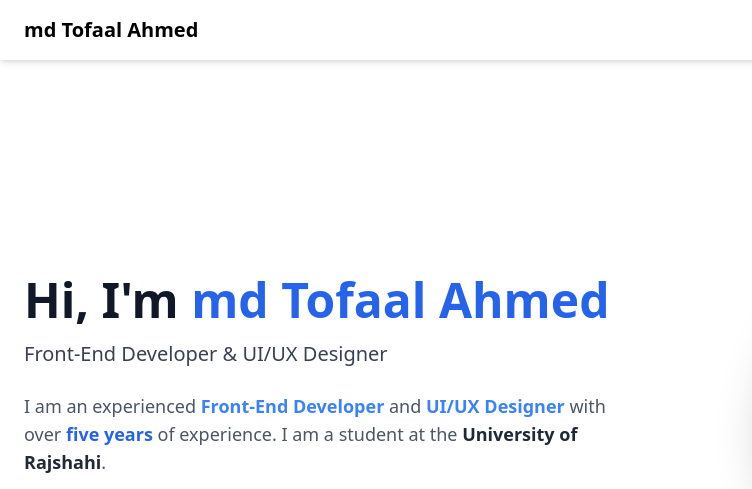
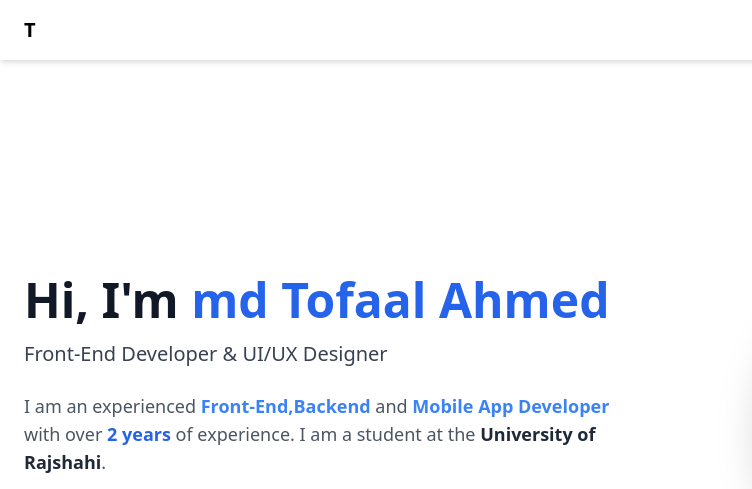
Before and after one commit to Tofaal9152/raaj-protfolio, a plain HTML site: page index.html in a window 1280 px wide. Shown: the top 489 px of the page, 0-752 px from the left. Drawn offline with nearby package versions, Linux system fonts and the light colour scheme; grey boxes are pictures that could not be loaded.

Commit message:
Update index.html

```diff
--- a/index.html
+++ b/index.html
@@ -12,7 +12,7 @@
 
   <!-- Header -->
   <header class="w-full bg-white shadow-md py-4 px-6 flex justify-between items-center">
-    <h1 class="text-xl font-bold">md Tofaal Ahmed</h1>
+    <h1 class="text-xl font-bold">T</h1>
     <nav>
       <ul class="flex space-x-6">
         <li><a class="hover:text-blue-500" href="#home">Home</a></li>
@@ -34,8 +34,8 @@
         </h2>
         <p class="mt-4 text-lg md:text-xl font-medium text-gray-700">Front-End Developer & UI/UX Designer</p>
         <p class="mt-6 text-gray-600 text-base md:text-lg leading-relaxed">
-          I am an experienced <span class="font-semibold text-blue-500">Front-End Developer</span> and
-          <span class="font-semibold text-blue-500">UI/UX Designer</span> with over <span class="text-blue-600 font-semibold">five years</span>
+          I am an experienced <span class="font-semibold text-blue-500">Front-End,Backend</span> and
+          <span class="font-semibold text-blue-500">Mobile App Developer</span> with over <span class="text-blue-600 font-semibold">2 years</span>
           of experience. I am a student at the <span class="font-semibold text-gray-800">University of Rajshahi</span>.
         </p>
         <p class="mt-4 text-gray-600 text-base md:text-lg leading-relaxed">
```
